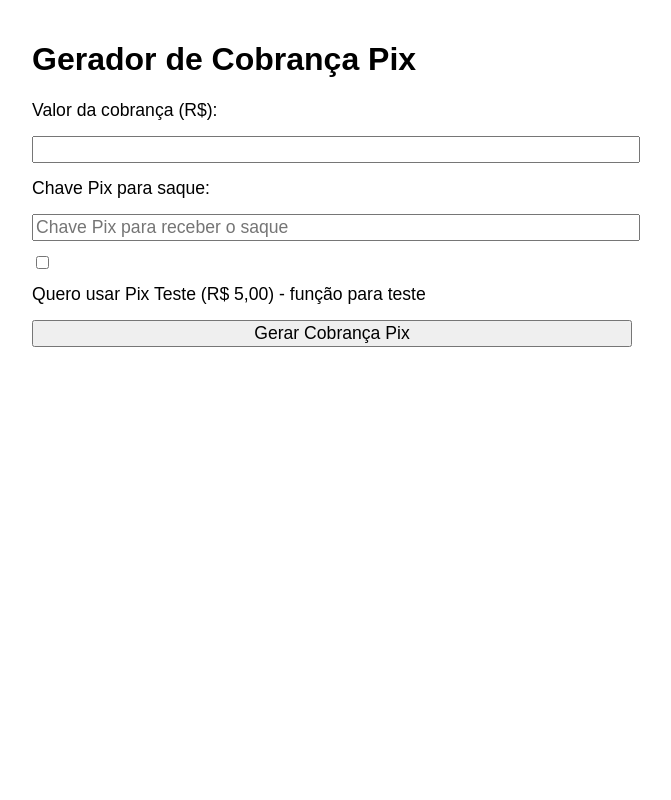
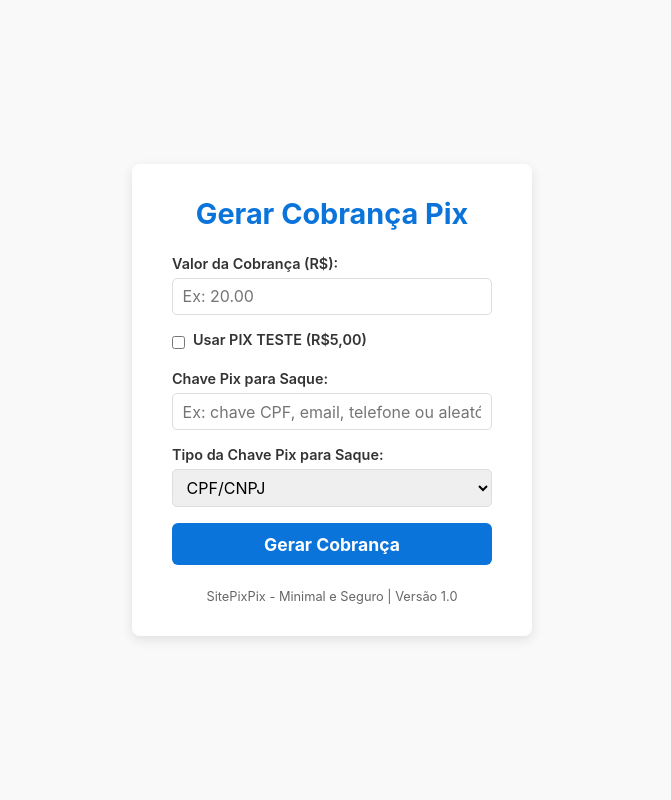
Before and after one commit to helddc/sitepixnovo, a Flask app: page / in a window 1280 px wide. Shown: the whole page, without its empty margins (308-979 px from the left). Run offline with Flask 3, Linux system fonts and the light colour scheme; parts of the project's set-up code (start-up, migrations or seed data) failed here and were passed over.

Commit message:
index.html

```diff
--- a/templates/index.html
+++ b/templates/index.html
@@ -1,42 +1,177 @@
 <!DOCTYPE html>
-<html lang="pt-br">
+<html lang="pt-BR">
 <head>
-    <meta charset="UTF-8" />
-    <title>Gerador Pix</title>
-    <style>
-        body { font-family: Arial, sans-serif; max-width: 600px; margin: auto; padding: 20px; }
-        label, input, button { display: block; width: 100%; margin-bottom: 15px; font-size: 1.1em; }
-        input[type="checkbox"] { width: auto; }
-        .error { color: red; }
-    </style>
+  <meta charset="UTF-8" />
+  <meta name="viewport" content="width=device-width, initial-scale=1" />
+  <title>Pix Cobrança - SitePixPix</title>
+  <style>
+    /* Reset básico */
+    * {
+      margin: 0; padding: 0; box-sizing: border-box;
+      font-family: -apple-system, BlinkMacSystemFont, "Segoe UI", Roboto, Oxygen,
+        Ubuntu, Cantarell, "Open Sans", "Helvetica Neue", sans-serif;
+    }
+    body {
+      background: #f9f9f9;
+      color: #222;
+      display: flex;
+      min-height: 100vh;
+      justify-content: center;
+      align-items: center;
+      padding: 1rem;
+    }
+    .container {
+      background: white;
+      padding: 2rem 2.5rem;
+      border-radius: 8px;
+      box-shadow: 0 4px 12px rgba(0,0,0,0.1);
+      width: 100%;
+      max-width: 400px;
+    }
+    h1 {
+      font-weight: 700;
+      font-size: 1.8rem;
+      margin-bottom: 1.5rem;
+      text-align: center;
+      color: #0a74da;
+    }
+    label {
+      display: block;
+      margin-bottom: 0.4rem;
+      font-weight: 600;
+      font-size: 0.9rem;
+      color: #333;
+    }
+    input[type="text"],
+    input[type="number"],
+    select {
+      width: 100%;
+      padding: 0.45rem 0.6rem;
+      margin-bottom: 1rem;
+      border: 1px solid #ddd;
+      border-radius: 5px;
+      font-size: 1rem;
+      transition: border-color 0.25s ease;
+    }
+    input[type="text"]:focus,
+    input[type="number"]:focus,
+    select:focus {
+      border-color: #0a74da;
+      outline: none;
+    }
+    .checkbox-group {
+      display: flex;
+      align-items: center;
+      margin-bottom: 1rem;
+      gap: 0.5rem;
+    }
+    button {
+      width: 100%;
+      background-color: #0a74da;
+      color: white;
+      font-weight: 700;
+      border: none;
+      padding: 0.65rem;
+      border-radius: 6px;
+      cursor: pointer;
+      font-size: 1.1rem;
+      transition: background-color 0.3s ease;
+    }
+    button:hover {
+      background-color: #084ab4;
+    }
+    .flash-message {
+      margin-bottom: 1rem;
+      padding: 0.75rem 1rem;
+      border-radius: 5px;
+      font-weight: 600;
+      font-size: 0.9rem;
+      color: white;
+    }
+    .flash-error {
+      background-color: #e74c3c;
+    }
+    .flash-success {
+      background-color: #27ae60;
+    }
+    .footer {
+      margin-top: 1.5rem;
+      font-size: 0.8rem;
+      color: #666;
+      text-align: center;
+      user-select: none;
+    }
+  </style>
 </head>
 <body>
-    <h1>Gerador de Cobrança Pix</h1>
+  <div class="container">
+    <h1>Gerar Cobrança Pix</h1>
 
     {% with messages = get_flashed_messages(with_categories=true) %}
       {% if messages %}
-        {% for category, message in messages %}
-          <div class="{{ category }}">{{ message }}</div>
+        {% for category, msg in messages %}
+          <div class="flash-message flash-{{ category }}">{{ msg }}</div>
         {% endfor %}
       {% endif %}
     {% endwith %}
 
     <form method="POST" action="{{ url_for('index') }}">
-        <label for="gross_amount">Valor da cobrança (R$):</label>
-        <input type="number" id="gross_amount" name="gross_amount" min="0.01" step="0.01"
-               {% if minimum_value %} placeholder="Mínimo R$ {{minimum_value}}" {% endif %}
-               {% if minimum_value %} required {% endif %}
-               {% if minimum_value %} value="{{ minimum_value }}" {% endif %} />
+      <label for="gross_amount">Valor da Cobrança (R$):</label>
+      <input
+        type="number"
+        step="0.01"
+        min="0"
+        name="gross_amount"
+        id="gross_amount"
+        placeholder="Ex: 20.00"
+        required
+        {% if request.form.get('pix_test') %}
+          disabled
+        {% endif %}
+      />
 
-        <label for="payout_pix_key">Chave Pix para saque:</label>
-        <input type="text" id="payout_pix_key" name="payout_pix_key" placeholder="Chave Pix para receber o saque" required />
+      <div class="checkbox-group">
+        <input type="checkbox" id="pix_test" name="pix_test" value="1" onchange="toggleValueInput(this)" />
+        <label for="pix_test" title="Ative para usar o PIX TESTE de R$5,00. Uso limitado para testes apenas.">
+          Usar PIX TESTE (R$5,00)
+        </label>
+      </div>
 
-        <label>
-            <input type="checkbox" id="pix_test" name="pix_test" />
-            Quero usar Pix Teste (R$ 5,00) - função para teste
-        </label>
+      <label for="payout_pix_key">Chave Pix para Saque:</label>
+      <input
+        type="text"
+        name="payout_pix_key"
+        id="payout_pix_key"
+        placeholder="Ex: chave CPF, email, telefone ou aleatória"
+        required
+      />
 
-        <button type="submit">Gerar Cobrança Pix</button>
+      <label for="payout_pix_key_type">Tipo da Chave Pix para Saque:</label>
+      <select name="payout_pix_key_type" id="payout_pix_key_type" required>
+        <option value="cpf_cnpj">CPF/CNPJ</option>
+        <option value="email">E-mail</option>
+        <option value="phone">Telefone</option>
+        <option value="random">Chave Aleatória</option>
+      </select>
+
+      <button type="submit">Gerar Cobrança</button>
     </form>
+
+    <div class="footer">
+      SitePixPix - Minimal e Seguro | Versão 1.0
+    </div>
+  </div>
+
+  <script>
+    function toggleValueInput(checkbox) {
+      const valueInput = document.getElementById('gross_amount');
+      if (checkbox.checked) {
+        valueInput.value = '';
+        valueInput.disabled = true;
+      } else {
+        valueInput.disabled = false;
+      }
+    }
+  </script>
 </body>
 </html>
```
